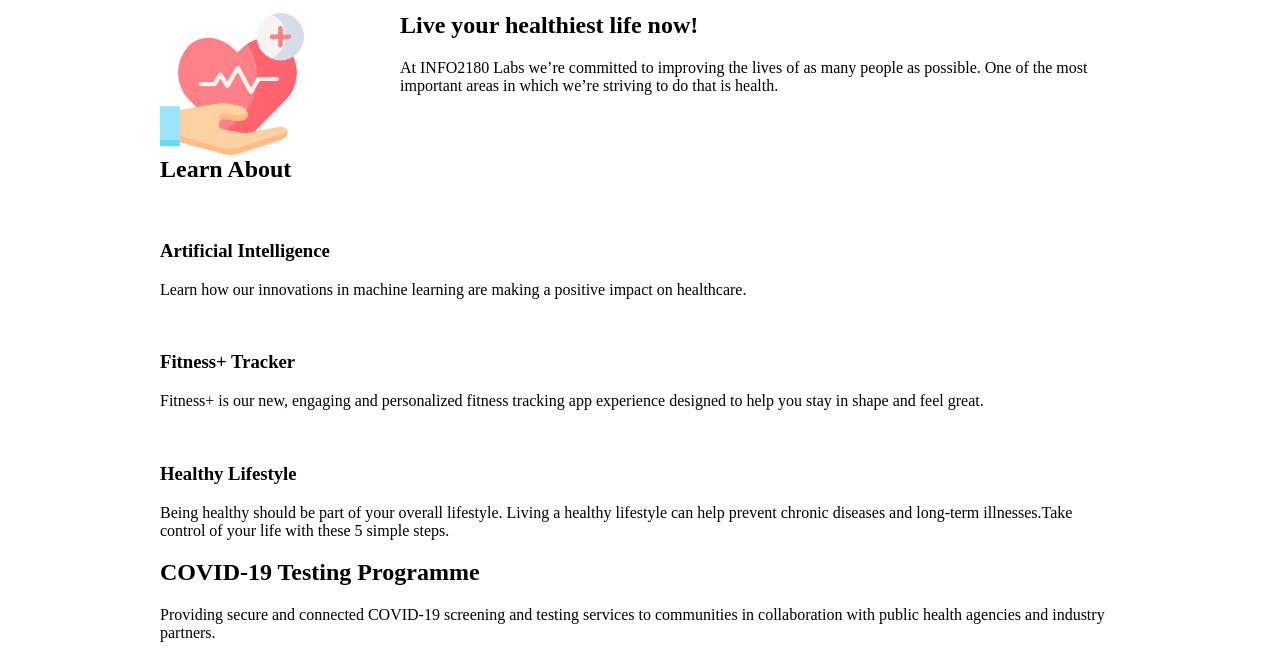
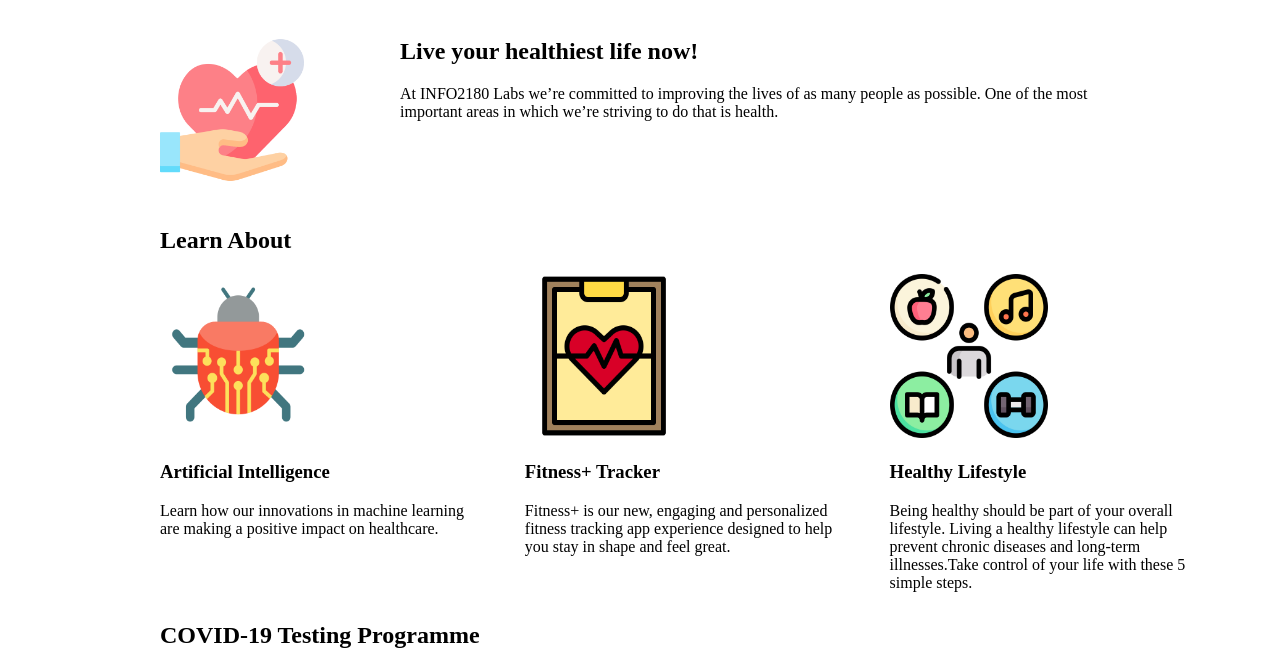
Before and after one commit to Kieranator5050/info2180-project1, a plain HTML site: page index.html in a window 1280 px wide. Shown: the part 83-738 px from the top of the page. Drawn offline with Linux system fonts and the light colour scheme.

Commit message:
Learn About Positioned

```diff
--- a/index.html
+++ b/index.html
@@ -39,21 +39,21 @@
                 <h2>Learn About</h2>
                 <div class="cards">
                     <div class="card">
-                        <img src="#" alt="">
+                        <img src="imgs\artificial-intelligence.png" alt="">
                         <div class="card-body">
                             <h3>Artificial Intelligence</h3>
                             <p>Learn how our innovations in machine learning are making a positive impact on healthcare.</p>
                         </div>
                     </div>
                     <div class="card">
-                        <img src="#" alt="">
+                        <img src="imgs\health.png" alt="">
                         <div class="card-body">
                             <h3>Fitness+ Tracker</h3>
                             <p>Fitness+ is our new, engaging and personalized fitness tracking app experience designed to help you stay in shape and feel great.</p>
                         </div>
                     </div>
                     <div class="card">
-                        <img src="#" alt="">
+                        <img src="imgs\lifestyle.png" alt="">
                         <div class="card-body">
                             <h3>Healthy Lifestyle</h3>
                             <p>Being healthy should be part of your overall lifestyle. Living a healthy lifestyle can help prevent chronic diseases and long-term illnesses.Take control of your life with these 5 simple steps.</p>
--- a/styles.css
+++ b/styles.css
@@ -8,6 +8,12 @@ body {
     margin: 0 auto;
     max-width: 960px;
     width: 100%;
+}
+
+/*Defaulting images to preset*/
+img {
+  height: 50%;
+  width: 50%;
 }
 
 /*Header => Nav Bar"*/
@@ -27,7 +33,11 @@ nav > ul > li{
 }
 
 /*Main*/
+
   /*Overview Hero => Section*/
+  .overview-hero{
+    padding-top: 2%;
+  }
   .overview-hero-image > img {
     float: left;
     height: 15%;
@@ -36,9 +46,16 @@ nav > ul > li{
   .overview-hero-text > h2, .overview-hero-text >p {
     padding-left: 25%;
   }
+
   /*Learn About => Section*/
   .learn-about {
     clear: both;
+    padding-top: 2%;
+  }
+  .cards {
+    display: grid;
+    grid-gap: 5%;
+    grid-template-columns: 33% 33% 33%;
   }
   /*Testing => Section*/
   /*Stories => Section*/
```
Also changed, not shown: imgs/artificial-intelligence.png (added), imgs/health.png (added), imgs/lifestyle.png (added).
